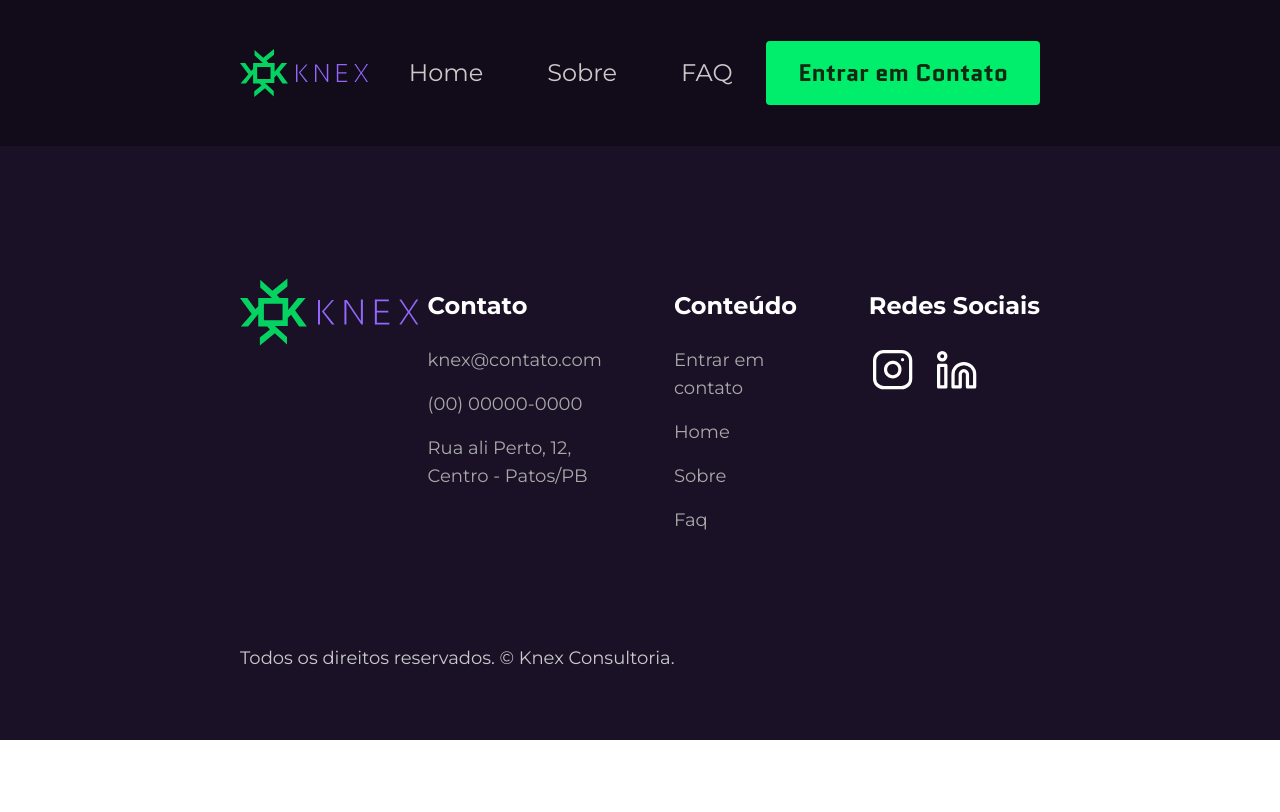
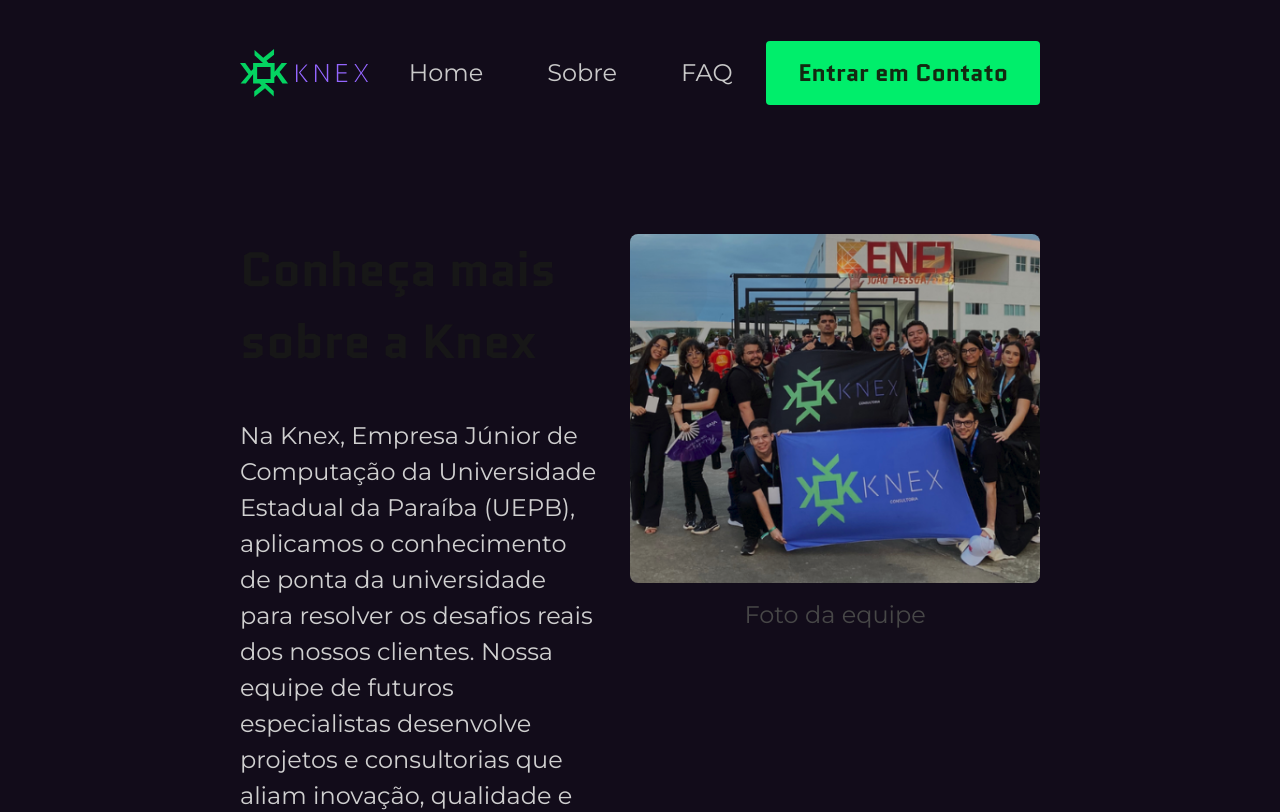
Before and after one commit to knex-projects/NewKnex-lp, a Next.js app: page /sobre in a window 1280 px wide. Shown: the top 812 px of the page. Built offline with nearby package versions, Linux system fonts and the light colour scheme.

Commit message:
feat(AboutUsSection): Adicionar seção Sobre Nós

```diff
--- a/public/assets/index.ts
+++ b/public/assets/index.ts
@@ -36,3 +36,5 @@ export const teamVitoriaPhoto = "/assets/team/vitoria.png";
 export const teamBeatrizPhoto = "/assets/team/beatriz.JPG";
 export const teamClarissaPhoto = "/assets/team/clarissa.JPG";
 export const teamLaisPhoto = "/assets/team/lais.JPG";
+
+export const teamKnex = "/assets/fotos/time-knex.png"
--- a/src/app/sobre/page.tsx
+++ b/src/app/sobre/page.tsx
@@ -1,5 +1,9 @@
+import { AboutUsSection } from "@/src/components";
+
 export default function Sobre() {
     return (
-        <section className=""></section>
+        <main className="bg-BackGround">
+            <AboutUsSection />
+        </main>
     )
 }
--- a/src/components/index.ts
+++ b/src/components/index.ts
@@ -1,3 +1,4 @@
 export * from "./section/herosection";
 export * from "./section/portfoliosection";
 export * from "./section/team/teamsection";
+export * from "./section/aboutussection"
--- /dev/null
+++ b/src/components/section/aboutussection.tsx
@@ -0,0 +1,25 @@
+import { teamKnex } from "@/public/assets"
+
+import Image from "next/image"
+
+export const AboutUsSection = () => {
+    return  (
+        <section id="aboutussection" className="flex flex-col justify-center gap-11.5 p-6.5 lg:px-10 xl:px-60 md:py-22 md:flex-row md:justify-between md:gap-6.75">
+            <div className="contents md:flex md:flex-col md:gap-10 md:w-156.25 md:min-w-90">
+                <h2 className="order-1 font-quantico font-bold text-[32px] md:text-[40px] lg:text-[48px]">Conheça mais sobre a Knex</h2>
+                <p className="order-3 font-montserrat text-W3 md:text-[20px] md:leading-9 lg:text-2xl">Na Knex, Empresa Júnior de Computação da Universidade Estadual da Paraíba (UEPB), aplicamos o conhecimento de ponta da universidade para resolver os desafios reais dos nossos clientes. Nossa equipe de futuros especialistas desenvolve projetos e consultorias que aliam inovação, qualidade e visão fresca para o crescimento sustentável do seu negócio.</p>
+            </div>
+
+            <div className="order-2 flex flex-col items-center gap-4 md:order-3">
+                <Image
+                    src={ teamKnex }
+                    alt="Foto da equipe"
+                    width={ 705 }
+                    height={ 597 }
+                    className="w-78.75 rounded-lg md:w-176.25 md:min-w-78.75"
+                />
+                <p className="font-montserrat text-B2 md:text-2xl">Foto da equipe </p>
+            </div>
+        </section>
+    )
+}
```
Also changed, not shown: public/assets/fotos/time-knex.png (added).
